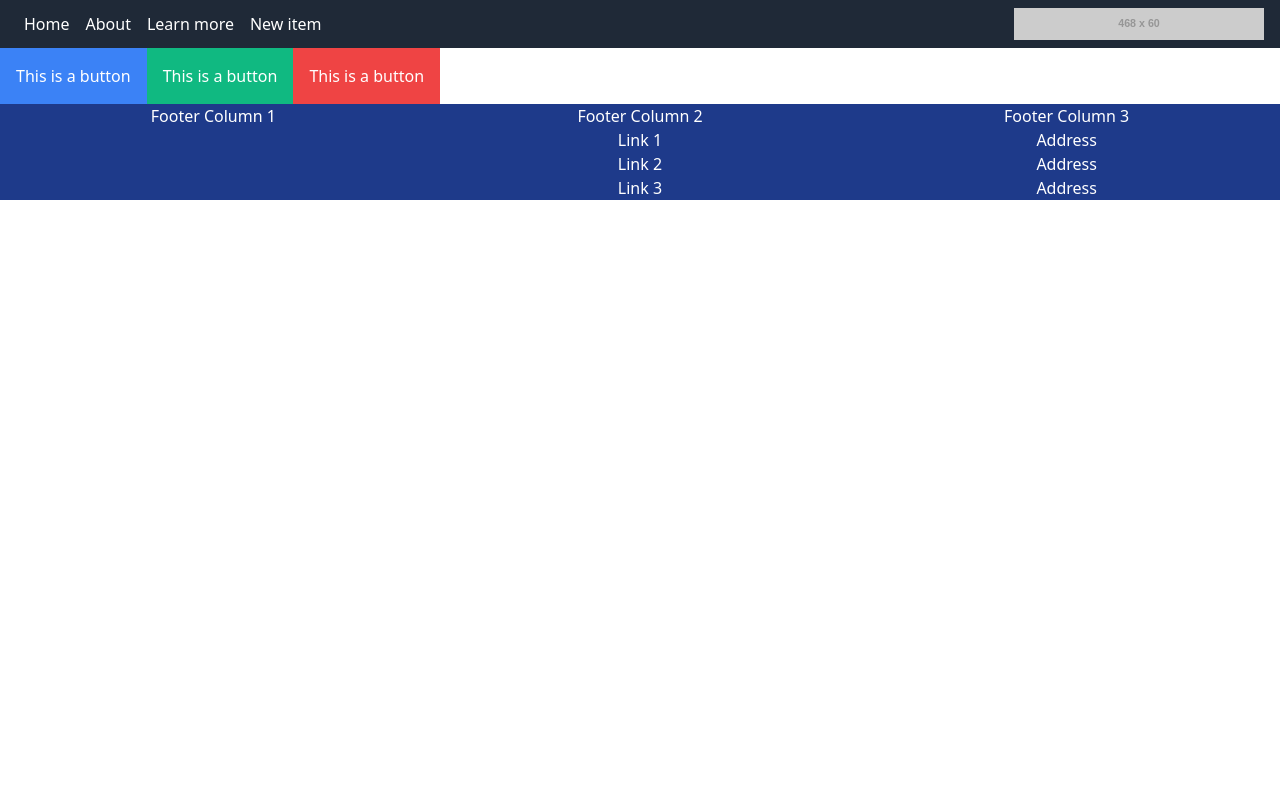
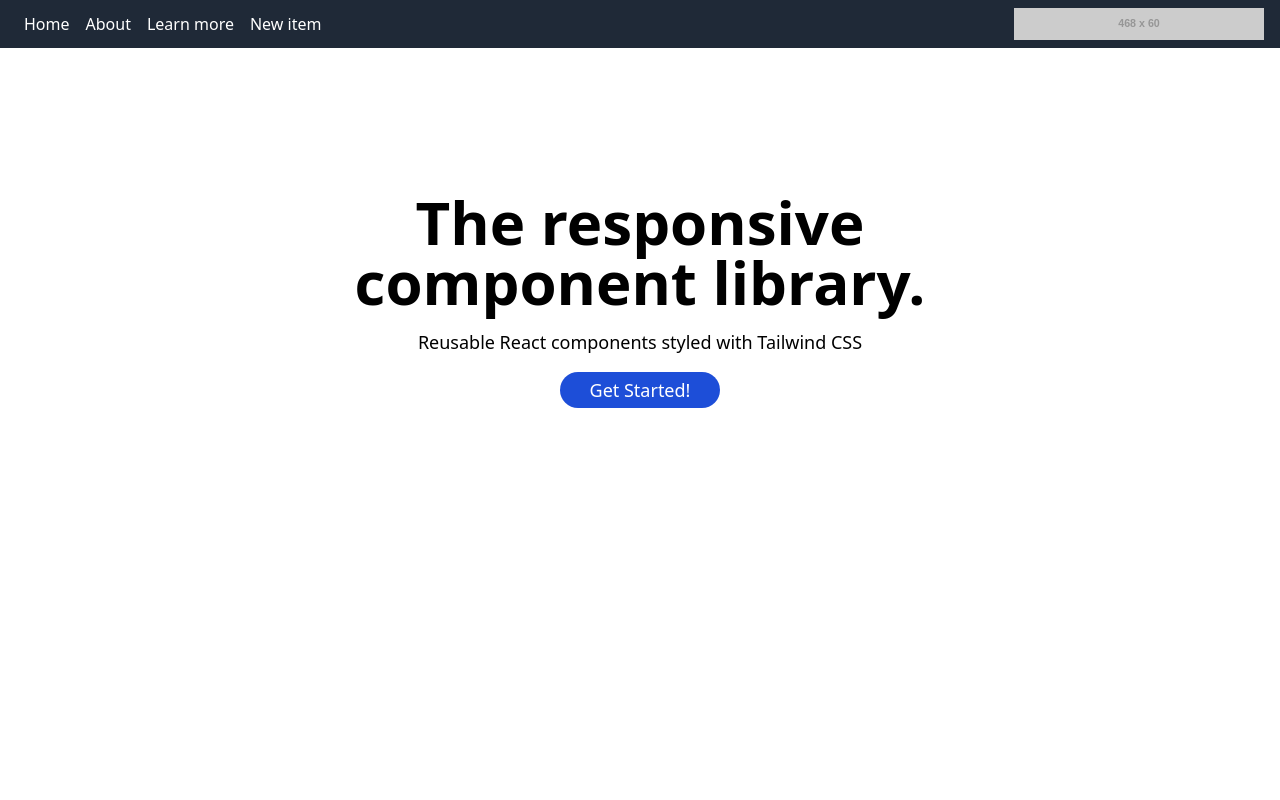
Before and after one commit to kapilannava/react-tailwind-component-library, a React (Create React App) app: page / in a window 1280 px wide. Shown: the top 800 px of the page. Built offline with nearby package versions, Linux system fonts and the light colour scheme.

Commit message:
Added Hero Component with Header, paragraph, and button

```diff
--- a/src/App.js
+++ b/src/App.js
@@ -2,6 +2,7 @@ import './App.css';
 import Header from './components/Header'
 import Footer from './components/Footer'
 import Button from './components/Button'
+import Hero from './components/Hero'
 
 // Button Props
 // children, size, textColor, bgColor, bgHover, className
@@ -11,6 +12,7 @@ const App = () => {
   return (
     <>
     <Header />
+    <Hero />
     <Button bgColor="blue">This is a button</Button>
     <Button bgColor="green">This is a button</Button>
     <Button bgColor="red" bgHover="default">This is a button</Button>
--- /dev/null
+++ b/src/components/Hero.js
@@ -0,0 +1,23 @@
+import React from 'react';
+
+const Hero = () => {
+
+    return(
+        <section className="min-h-screen pt-36 text-center">
+            <h1 className="text-4xl md:text-6xl px-4 md:px-72 font-bold">
+                The responsive component library.
+            </h1>
+                <p className="pt-4 px-16 text-lg">
+                    Reusable React components
+                    styled with Tailwind CSS
+                </p>
+
+            <button className="p-1 w-9/12 md:w-40 mt-4 rounded-full bg-blue-700 text-lg text-white">
+                Get Started!
+            </button>
+
+        </section>
+    )
+}
+
+export default Hero;
```
Also changed, not shown: 2 other files (tests, documents, lock files or other folders).
